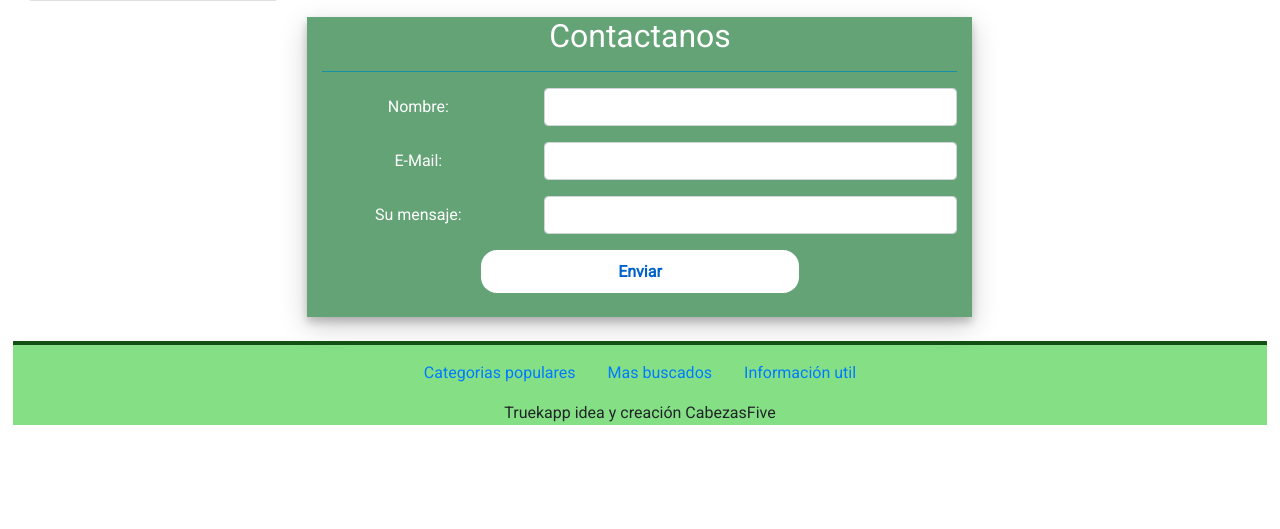
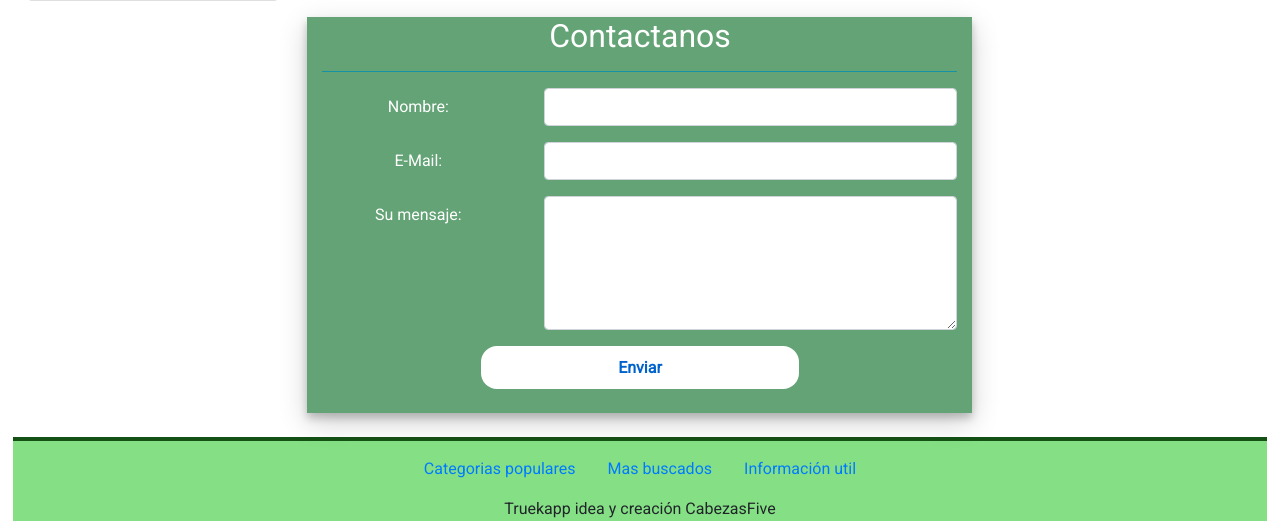
Before and after one commit to PabloMClementeP/truekapp-web, a Django app: page /ayuda/ in a window 1280 px wide. Shown: the part 984-1513 px from the top of the page. Before the commit the page ends 1409 px from the top, so only its background shows below. Run offline with Django 3.2, Linux system fonts and the light colour scheme; parts of the project's set-up code (start-up, migrations or seed data) failed here and were passed over; some libraries are stand-ins or nearby versions.

Commit message:
Update ayuda.html
Modificado  el text area

```diff
--- a/apps/contacto/templates/ayuda.html
+++ b/apps/contacto/templates/ayuda.html
@@ -128,7 +128,7 @@
                 <div class="row form-group">
                     <label for="mensaje" class="col-form-label col-md-4">Su mensaje:</label>
                     <div class="col-md-8">
-                        <input type="text" name="mensaje" value="" id="mensaje" class="form-control" required>
+                        <textarea class="form-control" rows="5" id="mensaje" name="mensaje" required></textarea>
                     </div>
                 </div>
                 <div class="text-center mb-4">
```
